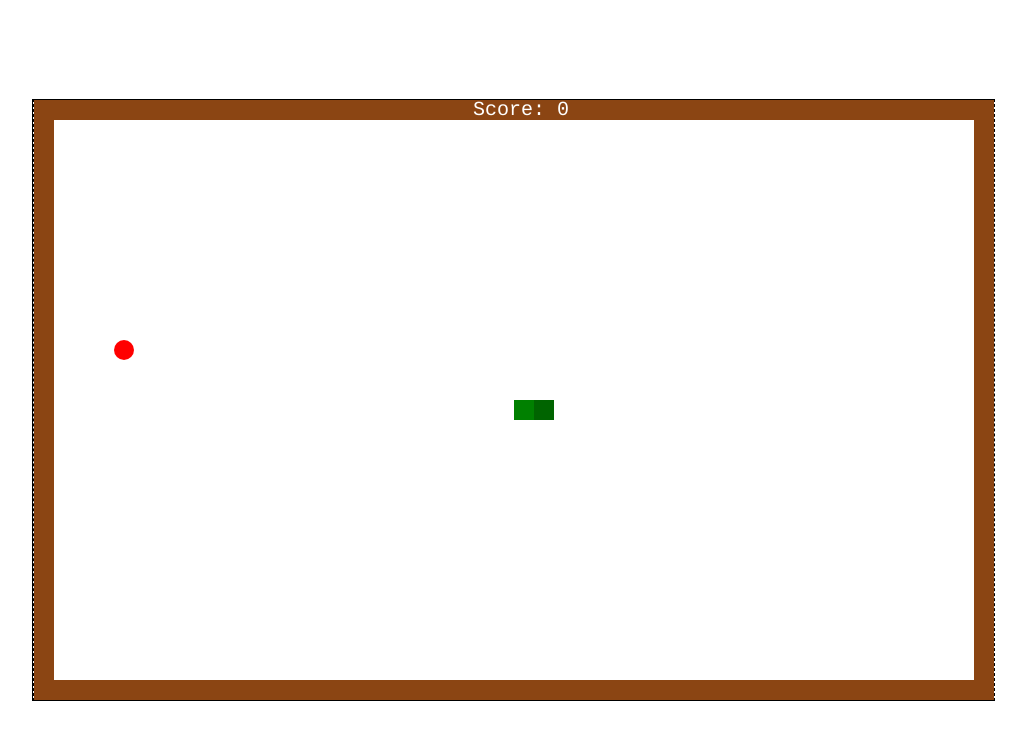
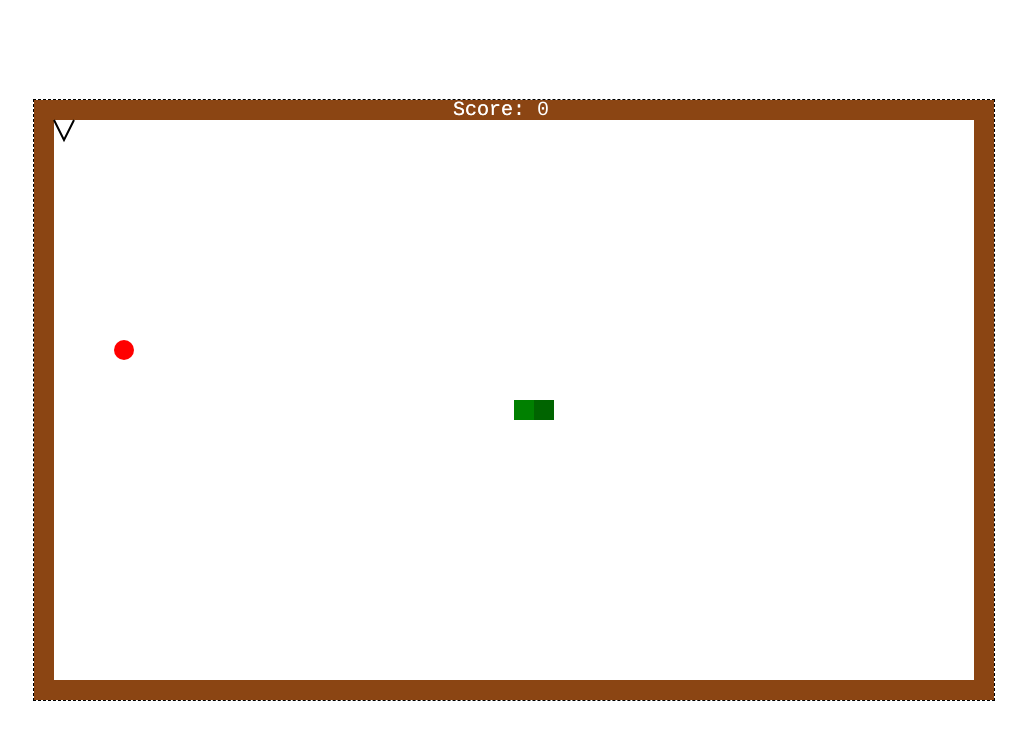
Before and after one commit to Olexander42/snake-game, a plain HTML site: page index.html in a window 1280 px wide. Shown: the whole page, without its empty margins (127-1153 px from the left). Drawn offline with Linux system fonts and the light colour scheme.

Commit message:
relaxed shrinking

```diff
--- a/script.js
+++ b/script.js
@@ -5,82 +5,95 @@ const score = document.querySelector(".score");
 
 const plgrndCtx = playground.getContext("2d");
 const scrCtx = score.getContext("2d");
-let points;
+let points = 0;
+let playgroundWidth;
+let playgroundHeight;
 
 /*
-- make the shrinking less aggressive
-- show level (aka speed)
 - show best result (stats)
 - test collisions
-- test food coords (sometimes food doesn't appear)
+- test food coords (sometimes food doesn't appear - probably it appears in the same position or inside body)
 - background image
-- menu (start / stats / settings (snake color / pixel size))
+- menu (start / stats / settings (snake color / block size))
 - add in-ward spikes to border
+- sound effects
 */
 // VISUALS
-const pixel = 20;
+const block = 20;
 
-// size dictated by CSS
-containerWidth = parseInt(getComputedStyle(container).width);
-containerHeight = parseInt(getComputedStyle(container).height);
+score.width = block * 7;
+score.height = block;
 
-// round the size to the round number of in-game pixels
-containerWidth = Math.round(containerWidth / 20) * 20 ;
-containerHeight = Math.round(containerHeight / 20) * 20;
-
-// apply the sizing
-container.style.width = containerWidth + "px";
-container.style.height = containerHeight + "px";
-playground.width = containerWidth;
-playground.height = containerHeight;
-
-// size in in-game pixels
-playgroundWidthPx = playground.width / pixel;
-playgroundHeightPx = playground.width / pixel;
-
-function drawPixel(x, y, type="square") {
+function drawblock(x, y, type="square") {
   plgrndCtx.beginPath();
   if (type === "circle") {
-    plgrndCtx.arc(x * pixel + pixel / 2, y * pixel + pixel / 2, pixel / 2, 0, 2 * Math.PI);
+    plgrndCtx.arc(x * block + block / 2, y * block + block / 2, block / 2, 0, 2 * Math.PI);
   } else {
-    plgrndCtx.fillRect(x * pixel, y * pixel, pixel, pixel);
+    plgrndCtx.fillRect(x * block, y * block, block, block);
   }
   plgrndCtx.fill()
+}
+
+function drawOutline(mode="init") {
+  // fetch sizes
+  let containerWidth = parseInt(getComputedStyle(container).width);
+  let containerHeight = parseInt(getComputedStyle(container).height);
+  if (mode === "init") {
+    // round the size in pixels to the round number of blocks
+    containerWidth = Math.round(containerWidth / 20) * 20 ;
+    containerHeight = Math.round(containerHeight / 20) * 20;
+    // apply the sizing
+    container.style.width = containerWidth + "px";
+    container.style.height = containerHeight + "px";
+  } else if (mode === "shrink") {
+      container.style.width = containerWidth - block + "px";
+      container.style.height = containerHeight - block + "px";
+  }
+  playground.width = container.clientWidth;
+  playground.height = container.clientHeight;
+  // convert pixels to blocks
+  playgroundWidth = playground.width / block;
+  playgroundHeight = playground.height / block;
+
+  drawBorder();
+
+  drawScore();
+
+  drawSpike();
 }
 
 function drawBorder() {
   plgrndCtx.beginPath();
   plgrndCtx.strokeStyle = "#8B4513";
-  plgrndCtx.lineWidth = pixel;
-  plgrndCtx.moveTo(0, pixel/2);
-  plgrndCtx.lineTo(playground.width - pixel/2, pixel/2);
-  plgrndCtx.lineTo(playground.width - pixel/2, playground.height - pixel/2);
-  plgrndCtx.lineTo(pixel/2, playground.height - pixel/2);
-  plgrndCtx.lineTo(pixel/2, 0);
+  plgrndCtx.lineWidth = block;
+  plgrndCtx.moveTo(0, block/2);
+  plgrndCtx.lineTo(playground.width - block/2, block/2);
+  plgrndCtx.lineTo(playground.width - block/2, playground.height - block/2);
+  plgrndCtx.lineTo(block/2, playground.height - block/2);
+  plgrndCtx.lineTo(block/2, 0);
   plgrndCtx.stroke();
 }
 
-score.width = pixel * 10;
-score.height = pixel;
-function displayScore() {
-  scrCtx.clearRect(4 * pixel , 0, 5 * pixel, pixel);
-  scrCtx.font = `${pixel}px Courier`;
+function drawScore(){
+  scrCtx.clearRect(4 * block , 0, 5 * block, block);
+  scrCtx.font = `${block}px Courier`;
   scrCtx.fillStyle = "white";
-  scrCtx.textAlign = "top";
+  scrCtx.textAlign = "left";
   scrCtx.textBaseline = "middle";
-  scrCtx.fillText("Score: " + points, pixel / 2, pixel / 2);
+  scrCtx.fillText("Score: " + points, block/2, block/2);
 }
 
-function shrink() {
-  container.style.width = parseInt(getComputedStyle(container).width) - pixel + "px";
-  container.style.height = parseInt(getComputedStyle(container).height) - pixel + "px";
-  playground.width = container.clientWidth;
-  playground.height = container.clientHeight;
-  playgroundWidthPx = Math.floor(playground.width / pixel);
-  playgroundHeightPx = Math.floor(playground.width / pixel);
-  console.log("shrink()");
-  drawBorder();
+function drawSpike() {
+  plgrndCtx.beginPath();
+  plgrndCtx.strokeStyle = "black";
+  plgrndCtx.lineWidth = 2;
+  plgrndCtx.moveTo(block, block);
+  plgrndCtx.lineTo(block * 1.5, block * 2);
+  plgrndCtx.lineTo(block * 2, block);
+  plgrndCtx.stroke();
 }
+
+drawOutline(); // to fetch and initialize the sizing
 
 // LOGIC
 class SnakeGame {
@@ -93,22 +106,22 @@ class SnakeGame {
     this._updateBody();
     this.xHead += this.xDirection ;
     this.yHead += this.yDirection;
-    //this._checkCollision();
+    this._checkCollision();
     this._drawSnake();
     this._checkSnakeFood();
-    console.log(this.xHead, playgroundWidthPx );
+    console.log(this.xHead, this.yHead);
     if (this.length < this.body.length) this._deleteTail();
   }
 
   _drawSnake() {
     // head
     plgrndCtx.fillStyle = "darkgreen";
-    drawPixel(this.xHead, this.yHead);
+    drawblock(this.xHead, this.yHead);
 
     // body
     for (let i = 0; i < this.body.length; i++) {
       plgrndCtx.fillStyle = "green";
-      drawPixel(this.body[i][0], this.body[i][1]); // redraw head but in another color
+      drawblock(this.body[i][0], this.body[i][1]); // redraw head but in another color
     }
   }
 
@@ -121,27 +134,26 @@ class SnakeGame {
 
   _deleteTail() {
     let [xTail, yTail] = this.body.shift(); // get the last coords of body
-    plgrndCtx.clearRect(xTail * pixel, yTail * pixel, pixel, pixel);
+    plgrndCtx.clearRect(xTail * block, yTail * block, block, block);
   }
 
   _grow() {
-    points += this.speed; // later points are move valuable
-    this.length += 1;
-    this.speed += 1;
-    shrink();
-    displayScore();
+    points++;
+    this.length++;
+    this.speed++;
+    drawScore();
+    this._shrinkCount();
     this._drawSnake();
     this._initWindup();
-
   }
 
   _checkCollision() {
     if (
     this._coordInsideBody(this.xHead, this.yHead, this.body) ||
-    this.xHead > playgroundWidthPx - 3 ||
-    this.xHead < 2 ||
-    this.yHead > playground.height / pixel - 3 ||
-    this.yHead < 2
+    this.xHead >= playgroundWidth - 1 ||
+    this.xHead < 1 ||
+    this.yHead >= playgroundHeight - 1 ||
+    this.yHead < 1
     ) {
       // reset the game
       this._init();
@@ -158,14 +170,14 @@ class SnakeGame {
 
   _drawFood() {
     plgrndCtx.fillStyle = "red";
-    drawPixel(this.xFood, this.yFood, "circle");
+    drawblock(this.xFood, this.yFood, "circle");
   }
 
   _getRandomFoodCoord() {
     while (true) {
       let [x, y] = [
-        getRandomInt(3, playgroundWidthPx - 3),
-        getRandomInt(3, playground.height / pixel - 3)
+        getRandomInt(3, playgroundWidth - 3),
+        getRandomInt(3, playground.height / block - 3)
         ];
       if (!this._coordInsideBody(x, y, this.body)) {
           return [x, y];
@@ -176,19 +188,23 @@ class SnakeGame {
   // general
   _init() {
     this._clearplayground();
-    this.xHead = Math.floor(playgroundWidthPx / 2);
-    this.yHead = Math.floor(playground.height / pixel / 2);
+    this.xHead = Math.floor(playgroundWidth / 2);
+    this.yHead = Math.floor(playgroundHeight / 2);
     this.xDirection = 1;
     this.yDirection = 0;
     this.speed = 1;
     this.body = [];
     this.length = 1;
+    this.counterOuter = 1;
+    this.counterInner = 0;
     points = 0;
+    // reset the sizing
+    container.style.width = "";
+    container.style.height = "";
+    drawOutline();
     this._drawSnake();
     this._randomFoodCreation();
     this.move();
-    drawBorder();
-    displayScore();
   }
 
   _checkSnakeFood() {
@@ -213,7 +229,18 @@ class SnakeGame {
   }
 
   _clearplayground() {
-  plgrndCtx.clearRect(0, 0, playground.width, playground.height);
+    plgrndCtx.clearRect(0, 0, playground.width, playground.height);
+  }
+
+  _shrinkCount() {
+    if (this.counterInner < this.counterOuter) {
+      this.counterInner++;
+      if (this.counterInner >= this.counterOuter) {
+        drawOutline("shrink");
+        this.counterInner = 0;
+        this.counterOuter++;
+      }
+    }
   }
 }
 
--- a/style.css
+++ b/style.css
@@ -10,7 +10,6 @@ body {
   width: 75vw;
   height: 75vh;
   margin: auto;
-  border: 1px solid;
 }
 
 .border,
@@ -29,5 +28,4 @@ body {
   position: absolute;
   inset: 0;
   justify-self: center;
-  transform: translateX(25%);
 }
```
